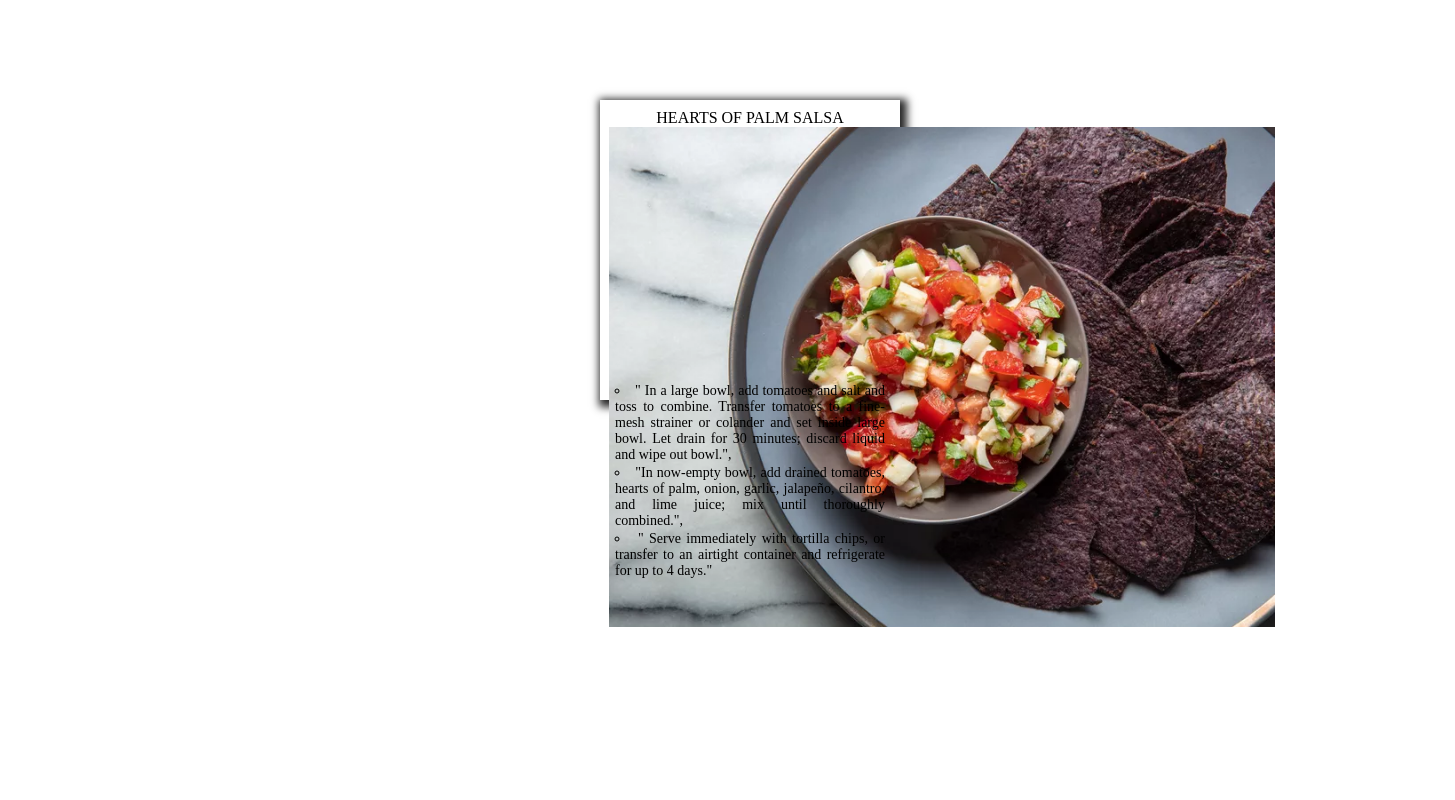
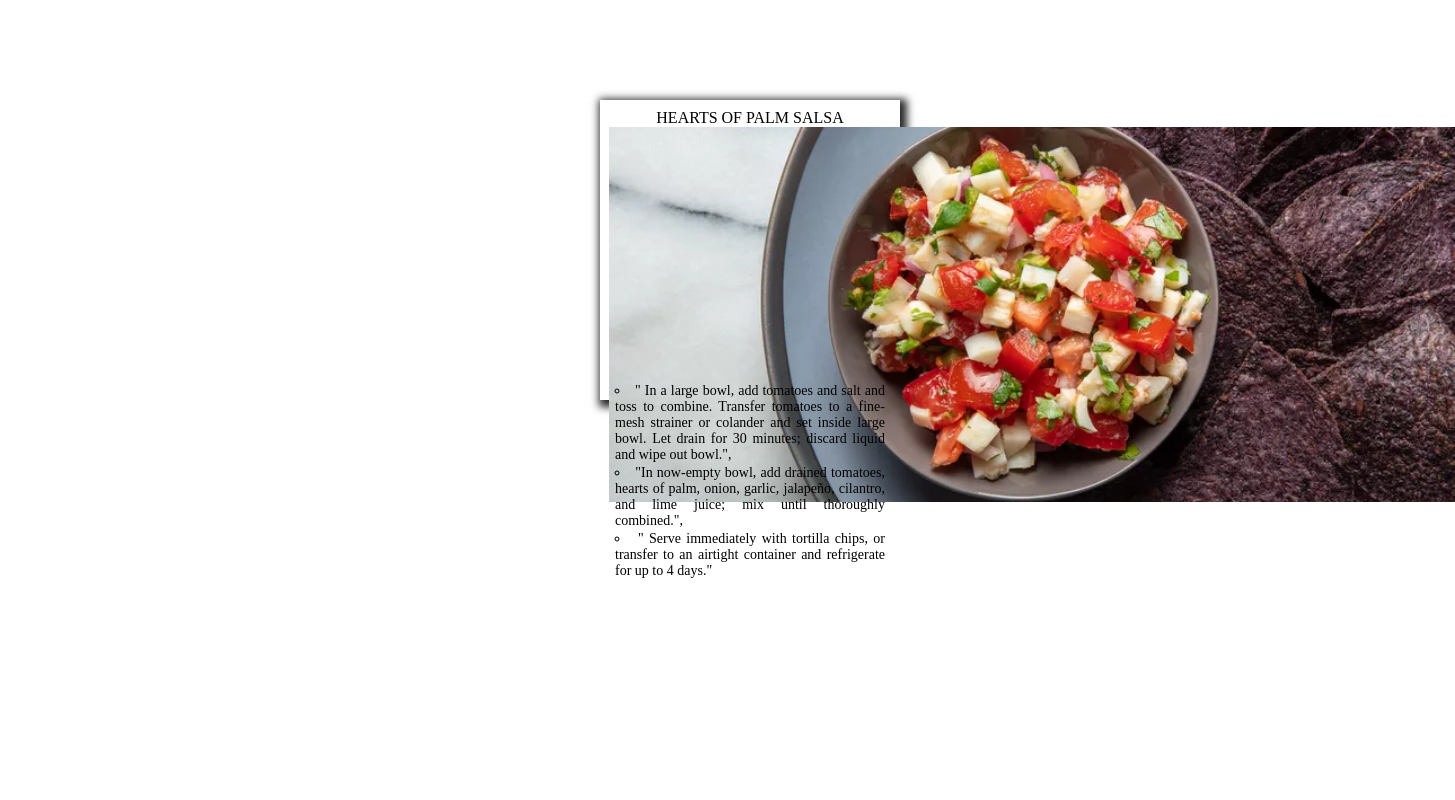
Before and after one commit to MERCYGATUNE/MERCY-ARIRI-PHASE1-PROJECT, a plain HTML site: page index.html in a window 1280 px wide. Shown: the part 620-1420 px from the top of the page, 1455 px wide, since content can reach past the window. Drawn offline with Linux system fonts and the light colour scheme; no server answers.

Commit message:
completed

```diff
--- a/index.css
+++ b/index.css
@@ -117,8 +117,8 @@ width: 61%;
 }
 
 .cuisine-image img{
-    height: 200%;
-    width: 200%
+    height: 150%;
+    width: 150%;
     object-fit: cover;
 }
 .cuisine-text{
```
